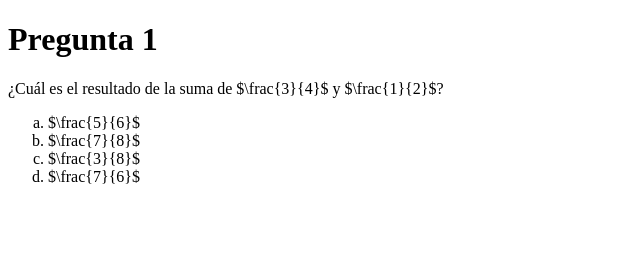
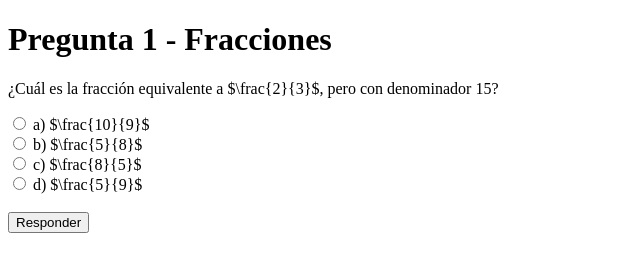
Before and after one commit to pedroperalta/zugu_2, a plain HTML site: page pregunta1.html in a window 1280 px wide. Shown: the whole page, without its empty margins (0-640 px from the left). Drawn offline with nearby package versions, Linux system fonts and the light colour scheme; some packages are replaced by stand-ins of ours.

Commit message:
Update pregunta1.html

```diff
--- a/pregunta1.html
+++ b/pregunta1.html
@@ -3,19 +3,23 @@
   <head>
     <meta charset="utf-8">
     <title>Pregunta 1 - Fracciones</title>
-        <script src="https://polyfill.io/v3/polyfill.min.js?features=es6"></script>
+    <script src="https://polyfill.io/v3/polyfill.min.js?features=es6"></script>
     <script src="https://cdnjs.cloudflare.com/ajax/libs/mathjax/2.7.7/MathJax.js?config=TeX-MML-AM_CHTML"></script>
   </head>
   <body>
-    <h1>Pregunta 1</h1>
-
-    <p>¿Cuál es el resultado de la suma de $\frac{3}{4}$ y $\frac{1}{2}$?</p>
-    <ol type="a">
-      <li>$\frac{5}{6}$</li>
-      <li>$\frac{7}{8}$</li>
-      <li>$\frac{3}{8}$</li>
-      <li>$\frac{7}{6}$</li>
-    </ol>
-
+    <h1>Pregunta 1 - Fracciones</h1>
+    <p>¿Cuál es la fracción equivalente a $\frac{2}{3}$, pero con denominador 15?</p>
+    <form>
+      <input type="radio" id="opcion1" name="respuesta" value="opcion1">
+      <label for="opcion1">a) $\frac{10}{9}$</label><br>
+      <input type="radio" id="opcion2" name="respuesta" value="opcion2">
+      <label for="opcion2">b) $\frac{5}{8}$</label><br>
+      <input type="radio" id="opcion3" name="respuesta" value="opcion3">
+      <label for="opcion3">c) $\frac{8}{5}$</label><br>
+      <input type="radio" id="opcion4" name="respuesta" value="opcion4">
+      <label for="opcion4">d) $\frac{5}{9}$</label><br>
+      <br>
+      <input type="submit" value="Responder">
+    </form>
   </body>
 </html>
```
